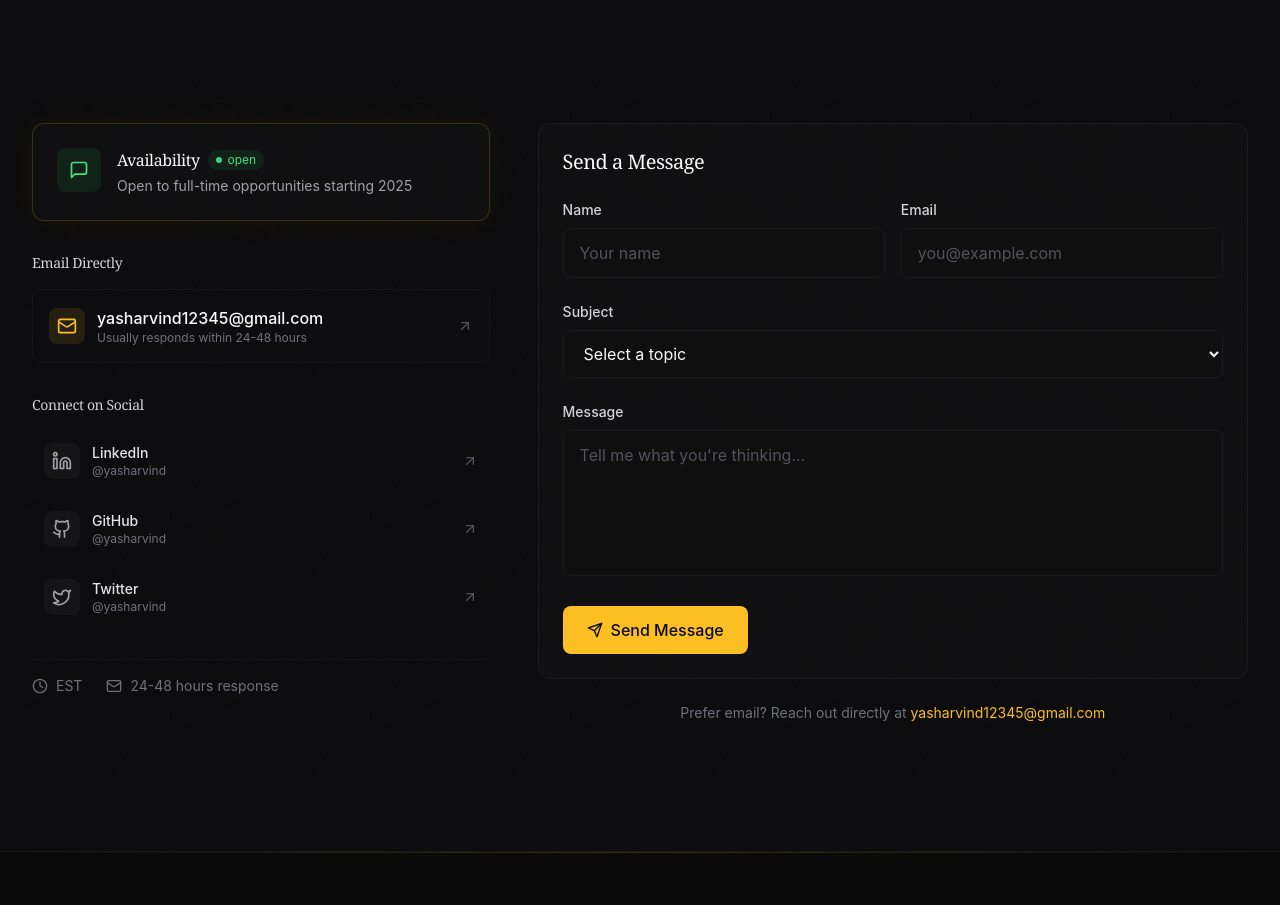
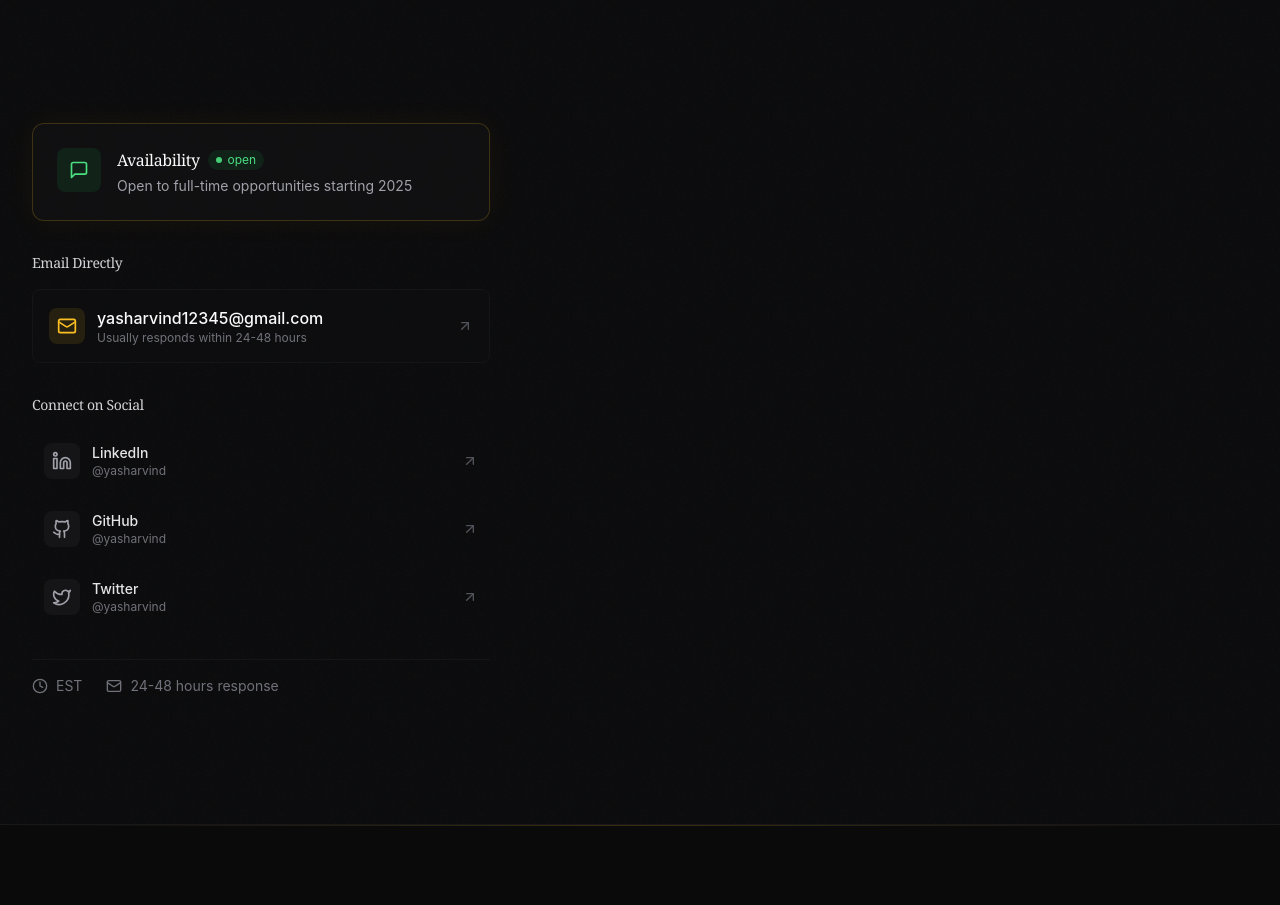
Before and after one commit to yasharvind12345/Personal-Website, a Next.js app in the folder yash-arvind-website/: page /contact in a window 1280 px wide. Shown: the part 520-1425 px from the top of the page. Built offline with nearby package versions, Linux system fonts and the light colour scheme.

Commit message:
Remove contact form

```diff
--- a/yash-arvind-website/app/contact/page.tsx
+++ b/yash-arvind-website/app/contact/page.tsx
@@ -298,162 +298,6 @@ export default function ContactPage() {
             </div>
           </motion.div>
 
-          {/* Right Column - Contact Form (3 cols) */}
-          <motion.div
-            initial={{ opacity: 0 }}
-            whileInView={{ opacity: 1 }}
-            viewport={{ once: true }}
-            transition={{ duration: 0.6, delay: 0.2 }}
-            className="lg:col-span-3"
-          >
-            <Card>
-              <h2 className="text-xl font-display text-steel-50 mb-6">
-                Send a Message
-              </h2>
-
-              <form onSubmit={handleSubmit} className="space-y-6">
-                {/* Name and Email Row */}
-                <div className="grid md:grid-cols-2 gap-4">
-                  <div>
-                    <label
-                      htmlFor="name"
-                      className="block text-sm font-medium text-steel-300 mb-2"
-                    >
-                      Name
-                    </label>
-                    <input
-                      type="text"
-                      id="name"
-                      name="name"
-                      value={formState.name}
-                      onChange={handleChange}
-                      required
-                      placeholder="Your name"
-                      className="w-full px-4 py-3 rounded-lg bg-void-900 border border-void-700 text-steel-50 placeholder-steel-600 focus:outline-none focus:ring-2 focus:ring-accent-400/50 focus:border-accent-400 transition-colors"
-                    />
-                  </div>
-                  <div>
-                    <label
-                      htmlFor="email"
-                      className="block text-sm font-medium text-steel-300 mb-2"
-                    >
-                      Email
-                    </label>
-                    <input
-                      type="email"
-                      id="email"
-                      name="email"
-                      value={formState.email}
-                      onChange={handleChange}
-                      required
-                      placeholder="you@example.com"
-                      className="w-full px-4 py-3 rounded-lg bg-void-900 border border-void-700 text-steel-50 placeholder-steel-600 focus:outline-none focus:ring-2 focus:ring-accent-400/50 focus:border-accent-400 transition-colors"
-                    />
-                  </div>
-                </div>
-
-                {/* Subject */}
-                <div>
-                  <label
-                    htmlFor="subject"
-                    className="block text-sm font-medium text-steel-300 mb-2"
-                  >
-                    Subject
-                  </label>
-                  <select
-                    id="subject"
-                    name="subject"
-                    value={formState.subject}
-                    onChange={handleChange}
-                    required
-                    className="w-full px-4 py-3 rounded-lg bg-void-900 border border-void-700 text-steel-50 focus:outline-none focus:ring-2 focus:ring-accent-400/50 focus:border-accent-400 transition-colors"
-                  >
-                    <option value="" disabled>Select a topic</option>
-                    <option value="opportunity">Job Opportunity</option>
-                    <option value="collaboration">Collaboration</option>
-                    <option value="investment">Investment Discussion</option>
-                    <option value="speaking">Speaking/Writing</option>
-                    <option value="other">Something Else</option>
-                  </select>
-                </div>
-
-                {/* Message */}
-                <div>
-                  <label
-                    htmlFor="message"
-                    className="block text-sm font-medium text-steel-300 mb-2"
-                  >
-                    Message
-                  </label>
-                  <textarea
-                    id="message"
-                    name="message"
-                    value={formState.message}
-                    onChange={handleChange}
-                    required
-                    rows={5}
-                    placeholder="Tell me what you're thinking..."
-                    className="w-full px-4 py-3 rounded-lg bg-void-900 border border-void-700 text-steel-50 placeholder-steel-600 focus:outline-none focus:ring-2 focus:ring-accent-400/50 focus:border-accent-400 transition-colors resize-none"
-                  />
-                </div>
-
-                {/* Submit Button */}
-                <div className="flex items-center gap-4">
-                  <button
-                    type="submit"
-                    disabled={submitStatus === 'loading' || submitStatus === 'success'}
-                    className={`
-                      inline-flex items-center gap-2 px-6 py-3 rounded-lg font-medium transition-all
-                      ${submitStatus === 'success'
-                        ? 'bg-green-500/10 text-green-400 cursor-not-allowed'
-                        : submitStatus === 'loading'
-                        ? 'bg-accent-400/50 text-void-950 cursor-wait'
-                        : 'bg-accent-400 text-void-950 hover:bg-accent-300'
-                      }
-                    `}
-                  >
-                    {submitStatus === 'loading' ? (
-                      <>
-                        <svg className="animate-spin w-4 h-4" viewBox="0 0 24 24">
-                          <circle className="opacity-25" cx="12" cy="12" r="10" stroke="currentColor" strokeWidth="4" fill="none" />
-                          <path className="opacity-75" fill="currentColor" d="M4 12a8 8 0 018-8V0C5.373 0 0 5.373 0 12h4z" />
-                        </svg>
-                        Sending...
-                      </>
-                    ) : submitStatus === 'success' ? (
-                      <>
-                        <CheckCircle2 className="w-4 h-4" />
-                        Message Sent!
-                      </>
-                    ) : (
-                      <>
-                        <Send className="w-4 h-4" />
-                        Send Message
-                      </>
-                    )}
-                  </button>
-
-                  {submitStatus === 'error' && (
-                    <span className="flex items-center gap-2 text-sm text-red-400">
-                      <AlertCircle className="w-4 h-4" />
-                      Something went wrong. Please try again.
-                    </span>
-                  )}
-                </div>
-              </form>
-            </Card>
-
-            {/* Additional Note */}
-            <p className="mt-6 text-sm text-steel-500 text-center">
-              Prefer email? Reach out directly at{' '}
-              <a
-                href={`mailto:${contactInfo.email}`}
-                className="text-accent-400 hover:underline"
-              >
-                {contactInfo.email}
-              </a>
-            </p>
-          </motion.div>
         </div>
       </Section>
     </main>
```
